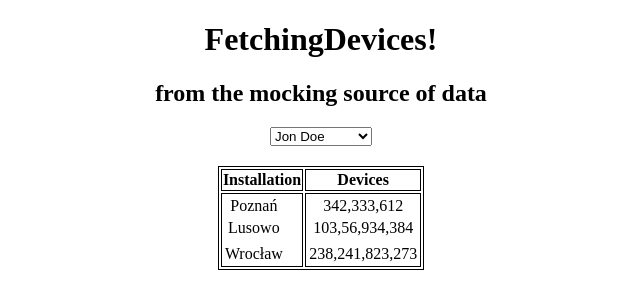
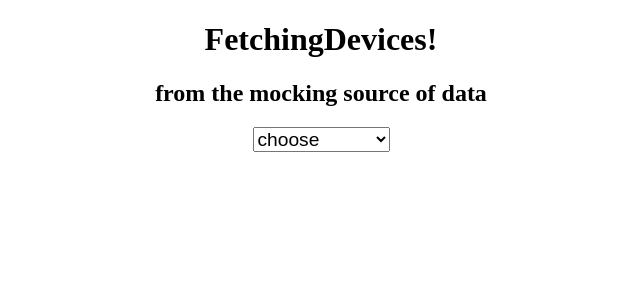
Before and after one commit to RafalM2000/fetchingDevices, an Angular app: page / in a window 1280 px wide. Shown: the top 308 px of the page, without its empty margins (319-959 px from the left). Built offline with nearby package versions, Linux system fonts and the light colour scheme.

Commit message:
fetching diffent devices for different customers

```diff
--- a/src/app/app.component.css
+++ b/src/app/app.component.css
@@ -10,3 +10,7 @@ table {
 table, th, td {
     border: 1px solid black;
   }
+
+select {
+    font-size: 1.2em;
+}
--- a/src/app/app.component.html
+++ b/src/app/app.component.html
@@ -8,23 +8,25 @@
     </h2>
     <div>
       <form>
-        <select>
-          <option>Jon Doe</option>
-          <option>Jack Daniels</option>
-          <option>Nora Roberts</option>
+        <select (change)="onChange($event.target.value)">
+          <option>choose</option>
+          <option *ngFor="let item of customers;">{{item}}</option>
         </select>
       </form>
     </div>
+    <div *ngIf = "installationItems.length != 0">
       <table>
         <tr>
           <th>Installation</th>
           <th>Devices</th>
         </tr>
         <td>
-        <tr *ngFor="let item of installationItems; let i = index">{{item}}</tr>
+          <tr *ngFor="let item of installationItems">{{item}}</tr>
         </td>
         <td >
-        <tr *ngFor="let item of devicesItems; let i = index">{{item}}</tr>
+          <tr *ngFor="let item of devicesItems">{{item}}</tr>
         </td>
       </table>
     </div>
+
+</div>
--- a/src/app/app.component.ts
+++ b/src/app/app.component.ts
@@ -1,8 +1,5 @@
 import { Component} from '@angular/core';
 import { of } from 'rxjs';
-import { tap, map } from 'rxjs/operators';
-import { THIS_EXPR } from '@angular/compiler/src/output/output_ast';
-import { callbackify } from 'util';
 
 @Component({
   selector: 'app-root',
@@ -15,10 +12,12 @@ export class AppComponent  {
   constructor() {};
 
   title = 'FetchingDevices';
-  installations = of('Poznań', 'Lusowo', 'Wrocław');
+  customers = ["Jon Doe", 'Jack Daniels', 'Nora Roberts']
+  installations = of();
+  subscribeCustomer = {};
   devices = [
     {installatinId: 'Poznań', devicesId: [342, 333, 612]},
-    {installatinId: 'Jelenia  Góra', devicesId: [3342, 3433, 5612]},
+    {installatinId: 'Jelenia Góra', devicesId: [3342, 3433, 5612]},
     {installatinId: 'Lusowo', devicesId: [103, 56, 934, 384]},
     {installatinId: 'Komorowo', devicesId: [13, 356, 954, 3184]},
     {installatinId: 'Warszawa', devicesId: [13, 5, 93, 7384]},
@@ -26,21 +25,32 @@ export class AppComponent  {
     {installatinId: 'Wrocław', devicesId: [238, 241, 823, 273]}
 ]
 
-devicesItems = [];
-installationItems = [];
+  devicesItems = [];
+  installationItems = [];
 
-  subscribeCustomer = this.installations.subscribe(
+
+  fetchDevices(installationId) {
+
+    for (let i=0; i < this.devices.length; i++) {
+      if (this.devices[i].installatinId === installationId) {
+        this.devicesItems[i] = this.devices[i].devicesId;
+        this.installationItems[i] = this.devices[i].installatinId;
+      }
+    }
+  }
+  onChange(customer) {
+
+  this.devicesItems = [];
+  this.installationItems = [];
+  if (this.customers[0] === customer) {this.installations = of('Poznań', 'Lusowo', 'Wrocław');};
+  if (this.customers[1] === customer) {this.installations = of('Warszawa', 'Wrocław', 'Jelenia Góra');};
+  if (this.customers[2] === customer) {this.installations = of('Poznań', 'Komorowo', 'Brzeg', 'Lusowo');}
+
+  this.subscribeCustomer = this.installations.subscribe(
     (instId: string) => {
       this.fetchDevices(instId);
     });
 
-  fetchDevices(installationId) {
-    for (let i=0; i < this.devices.length; i++) {
-      if (this.devices[i].installatinId === installationId) {
-        this.devicesItems[i] = this.devices[i].devicesId;
-        this.installationItems[i] = this.devices[i].installatinId;
-        // console.log(this.devices[i].installatinId,'------>', this.devices[i].devicesId);
-      }
-    }
-  }
 }
+
+}
```
Lines whose indentation alone changed are shown as unchanged.
